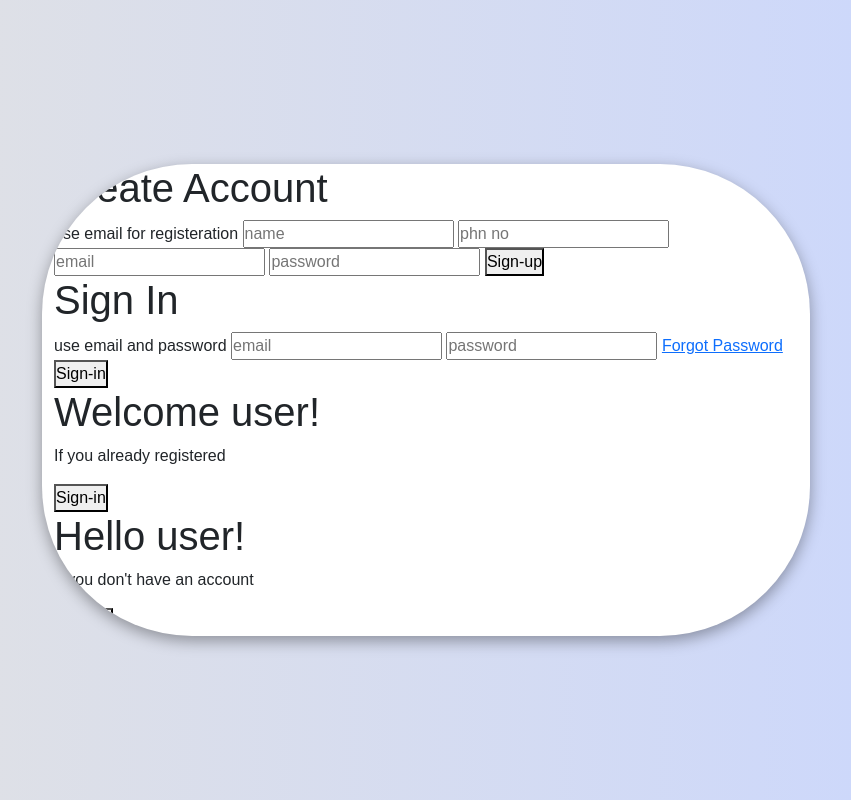
After one commit to Sabbir45ali/BrestCancerDetection, a Flask app: page / in a window 1280 px wide. The commit adds this page. Shown: the whole page, without its empty margins (214-1065 px from the left). Run offline with Flask 3, Linux system fonts and the light colour scheme; some libraries are stand-ins or nearby versions.

Commit message:
New changes

```diff
--- a/app.py
+++ b/app.py
@@ -3,7 +3,7 @@ app = Flask(__name__)
 
 @app.route('/')
 def hello_world():
-    return render_template("index.html")
+    return render_template("signup.html")
 
 @app.route('/products')
 def products():
--- a/static/style.css
+++ b/static/style.css
@@ -1,4 +1,24 @@
-.heading {
-  color: blue;
-  background-color:burlywood;
+*{
+  margin:0;
+  padding:0;
+  box-sizing: border-box;
+  font-family: "poppins",sans-serif;
 }
+body{
+  background-color: #c9d6ff;
+  background: linear-gradient(to right, #e2e2e2,#c9d6ff);
+  display: flex;
+  align-items: center;
+  justify-content: center;
+  flex-direction: column;
+  height: 100vh;
+}
+
+.container{
+  background-color: #fff;
+  border-radius: 150px;
+  box-shadow: 0 5px 15px rgba(0,0,0,0.35);
+  position: relative;
+  overflow: hidden;
+  width:768px;
+}
--- /dev/null
+++ b/templates/signup.html
@@ -0,0 +1,56 @@
+<!DOCTYPE html>
+<html lang="en">
+<head>
+    <meta charset="UTF-8">
+    <meta name="viewport" content="width=device-width, initial-scale=1.0">
+    <link rel="stylesheet" href="https://cdnjs.cloudflare.com/ajax/libs/font-awesome/6.6.0/css/all.min.css" integrity="sha512-Kc323vGBEqzTmouAECnVceyQqyqdsSiqLQISBL29aUW4U/M7pSPA/gEUZQqv1cwx4OnYxTxve5UMg5GT6L4JJg==" crossorigin="anonymous" referrerpolicy="no-referrer" />
+    <link href="https://cdn.jsdelivr.net/npm/bootstrap@5.3.3/dist/css/bootstrap.min.css" rel="stylesheet" integrity="sha384-QWTKZyjpPEjISv5WaRU9OFeRpok6YctnYmDr5pNlyT2bRjXh0JMhjY6hW+ALEwIH" crossorigin="anonymous">
+  <link rel="stylesheet" href="{{ url_for('static', filename='style.css') }}">
+    <title>loginpage</title>
+</head>
+<body>
+    <div class="container" id="contaoner">
+        <div class="sign-up">
+            <form>
+                <h1>Create Account</h1>
+                <div class="icons">
+                    <a href="#" class="icon"></a>
+                </div>
+                <span>use email for registeration</span>
+                <input type="text" placeholder="name"/>
+                <input type="number" placeholder="phn no"/>
+                <input type="email" placeholder="email"/>
+                <input type="password" placeholder="password"/>
+                <button>Sign-up</button>
+            </form>
+        </div>
+        <div class="sign-in">
+            <form>
+                <h1>Sign In</h1>
+                <div class="icons">
+                    <a href="#" class="icon"></a>
+                </div>
+                <span>use email and password</span>
+                <input type="email" placeholder="email"/>
+                <input type="password" placeholder="password"/>
+                <a href="#">Forgot Password</a>
+                <button>Sign-in</button>
+            </form>
+        </div>
+        <div class="toggle-container">
+            <div class="toggle">
+                <div class="toggle-panel toggle-left">
+                    <h1>Welcome user!</h1>
+                    <p>If you already registered</p>
+                    <button class="hidden" id="login">Sign-in</button>
+                </div>
+                <div class="toggle-panel toggle-right">
+                    <h1>Hello user!</h1>
+                    <p>If you don't have an account</p>
+                    <button class="hidden" id="register">Sign-up</button>
+                </div>
+            </div>
+        </div>
+    </div>
+</body>
+</html>
```
